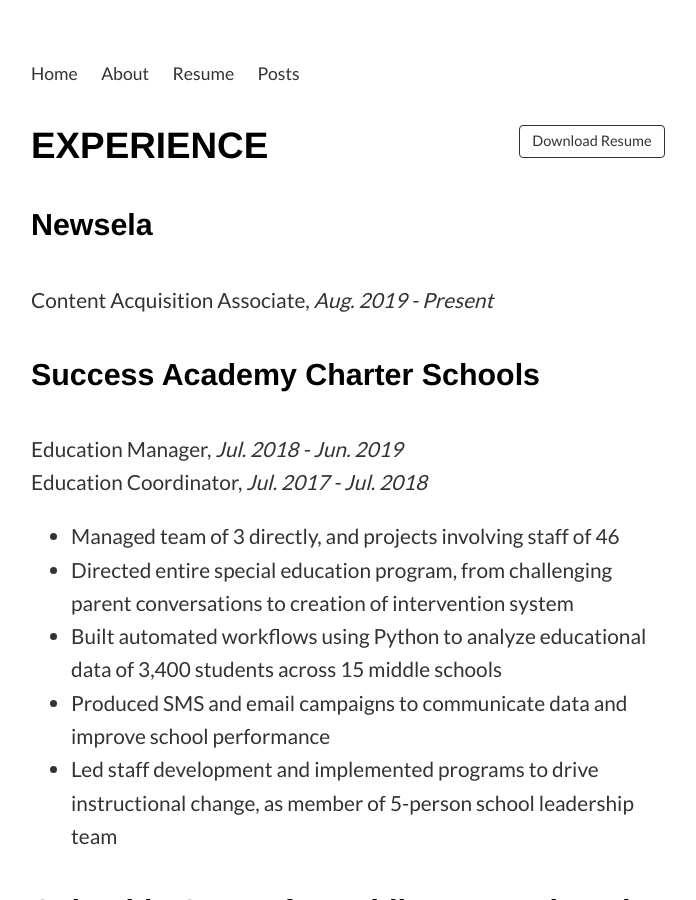
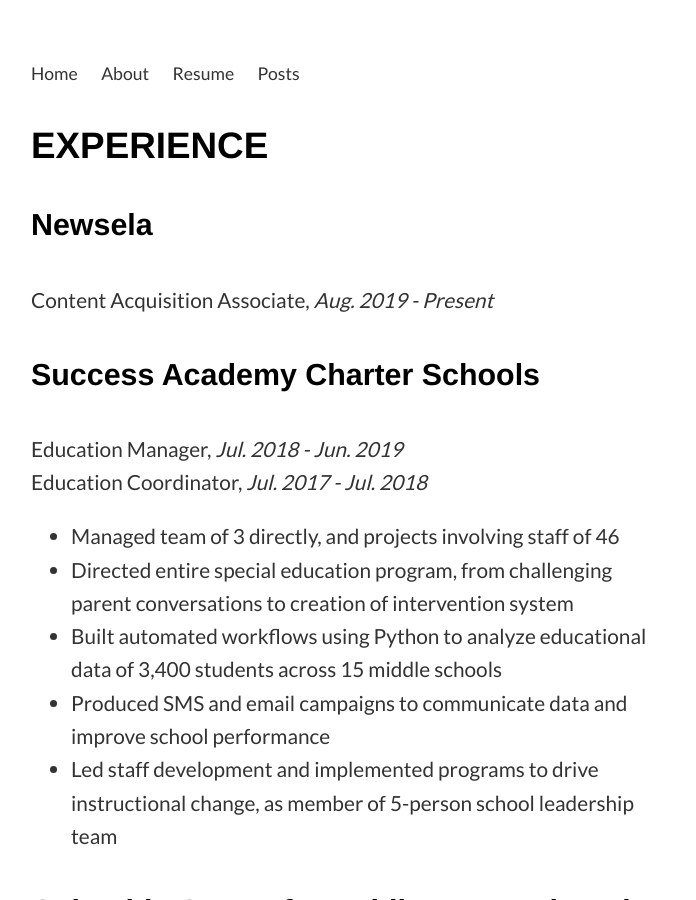
Before and after one commit to andrewjoelpeters/andrewjoelpeters.github.io, a Jekyll site: the page built from resume/index.md, in a window 1280 px wide and 900 px high. Shown: the whole window, without its empty margins (257-953 px from the left). Built offline with Jekyll 4.4.1, drawn with Linux system fonts in a browser that asks for light colours.

Commit message:
commenting out resume.pdf link until it is updated

```diff
--- a/resume/index.md
+++ b/resume/index.md
@@ -4,7 +4,8 @@
 custom_css: cv
 ---
 
-<a href="/assets/files/Peters-Resume.pdf" class="btn" title="Download Resume as PDF">Download Resume</a>
+<!-- <a href="/assets/files/Peters-Resume.pdf" class="btn" title="Download Resume as PDF">Download Resume</a> -->
+
 
 ### EXPERIENCE
 #### Newsela
```
